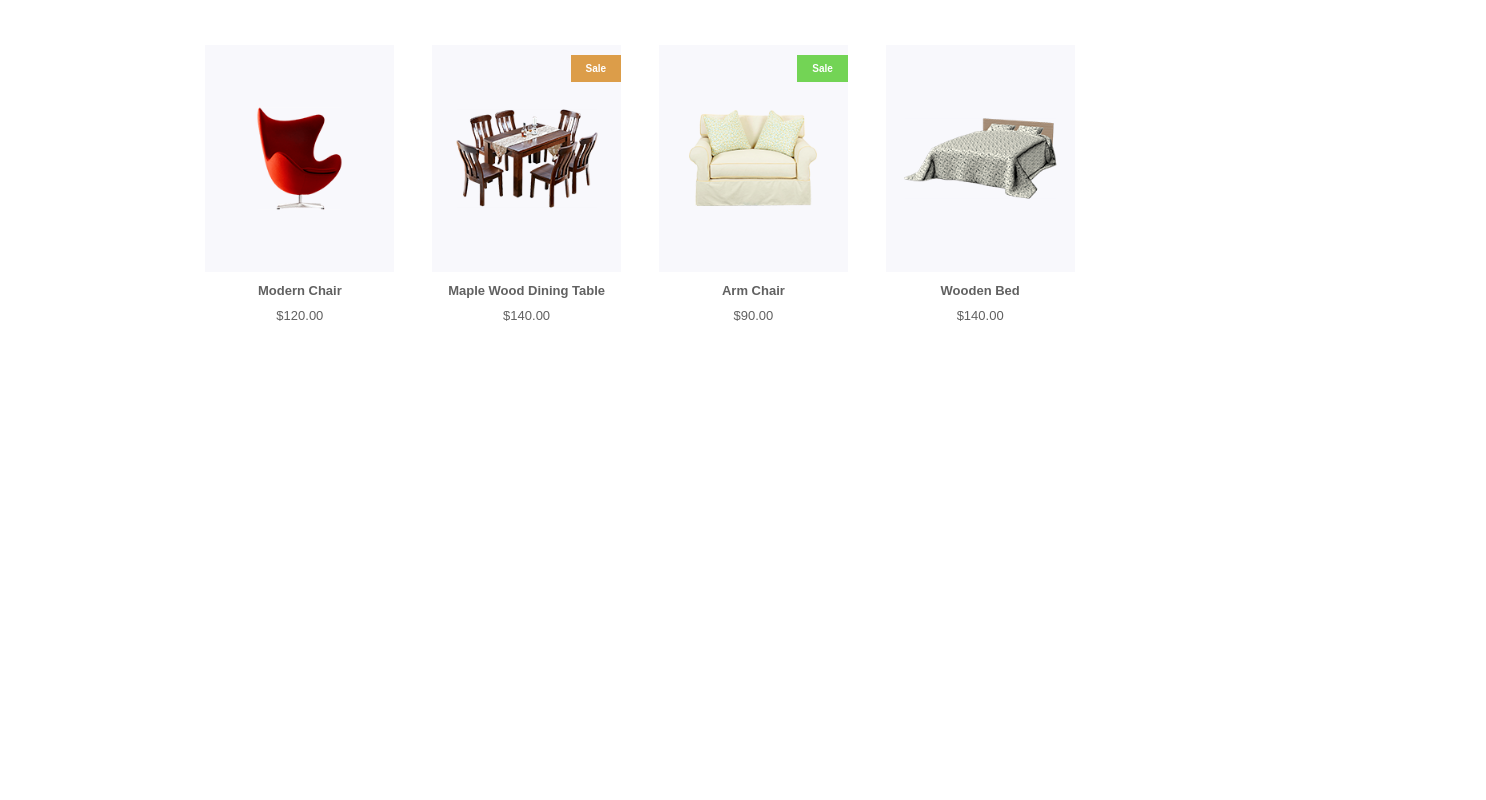
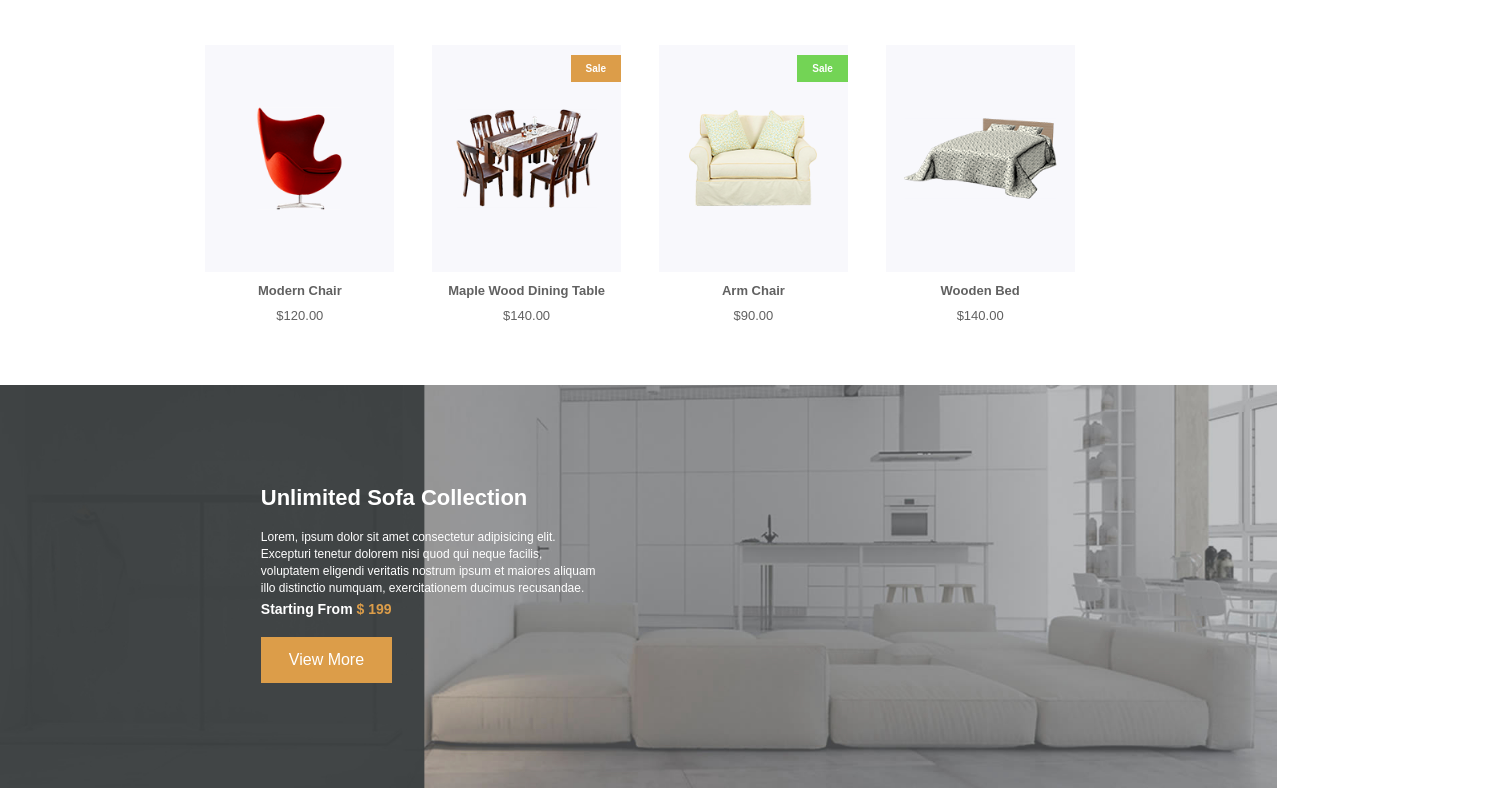
Before and after one commit to MadMax2121/MaksArt, a React (Create React App) app: page / in a window 1280 px wide. Shown: the part 1414-2214 px from the top of the page, 1486 px wide, since content can reach past the window. Before the commit the page ends 1807 px from the top, so only its background shows below. Built offline with nearby package versions, Linux system fonts and the light colour scheme.

Commit message:
finished banner

```diff
--- a/src/App.js
+++ b/src/App.js
@@ -3,6 +3,7 @@ import Header from './Header/Header.js';
 import FirstContainer from './FirstContainer/FirstContainer.js';
 import FirstThree from './FirstThree/FirstThree';
 import NewArrivals from './NewArrivals/NewArrivals';
+import FeaturedProducts from './FeaturedProducts/FeaturedProducts';
 
 
 // In your component
@@ -21,6 +22,8 @@ function App() {
         <NewArrivals/>
         </div>
 
+        <FeaturedProducts/>
+
 
 
     </div>
--- /dev/null
+++ b/src/FeaturedProducts/FeaturedProducts.css
@@ -0,0 +1,52 @@
+.banner > img {
+    position: relative;
+    width: 102%;
+    margin-right: 5cm;
+    left: -20px;
+    opacity: 1;
+}
+.banner {
+    position: relative;
+}
+.banner_text {
+    position: absolute;
+    top: 20%;
+    left: 20%;
+    height: 4cm;
+    width:9cm;
+    color: white;
+}
+
+.banner_text > h2 {
+    font-size: 22px;
+
+}
+
+.banner_text > p {
+    font-size: 12px;
+    line-height: 0.45cm;
+    margin-bottom: 4px;
+
+}
+
+.banner_text > div {
+    font-weight: bold;
+    font-size: 14px;
+    margin-bottom: 20px;
+}
+
+.banner_text > button {
+    font-size: 16px;
+    border: 2px;
+    background-color: rgb(220,157,73);
+    color: white;
+    padding: 14px 28px;
+}
+
+.banner_text > button:hover {
+    background-color: rgb(214, 214, 214);
+}
+
+.banner_text > button:active {
+    background-color: rgb(175, 175, 175);
+}
--- /dev/null
+++ b/src/FeaturedProducts/FeaturedProducts.js
@@ -0,0 +1,26 @@
+import React from 'react'
+import "./FeaturedProducts.css"
+
+function FeaturedProducts() {
+  return (
+    <main>
+      <div className='banner'>
+        <img src="/collection/sofa-collection-banner.jpg" alt="" />
+        <div className='banner_text'>
+            <h2>Unlimited Sofa Collection</h2>
+            <p>
+            Lorem, ipsum dolor sit amet consectetur adipisicing elit. Excepturi
+            tenetur dolorem nisi quod qui neque facilis, voluptatem eligendi
+            veritatis nostrum ipsum et maiores aliquam illo distinctio numquam,
+            exercitationem ducimus recusandae.
+            </p>
+            <div>Starting From  <span style={{color:"rgb(220, 157, 73)"}}>$ 199</span></div>
+            <button>View More</button>
+        </div>
+
+      </div>
+    </main>
+  )
+}
+
+export default FeaturedProducts
```
